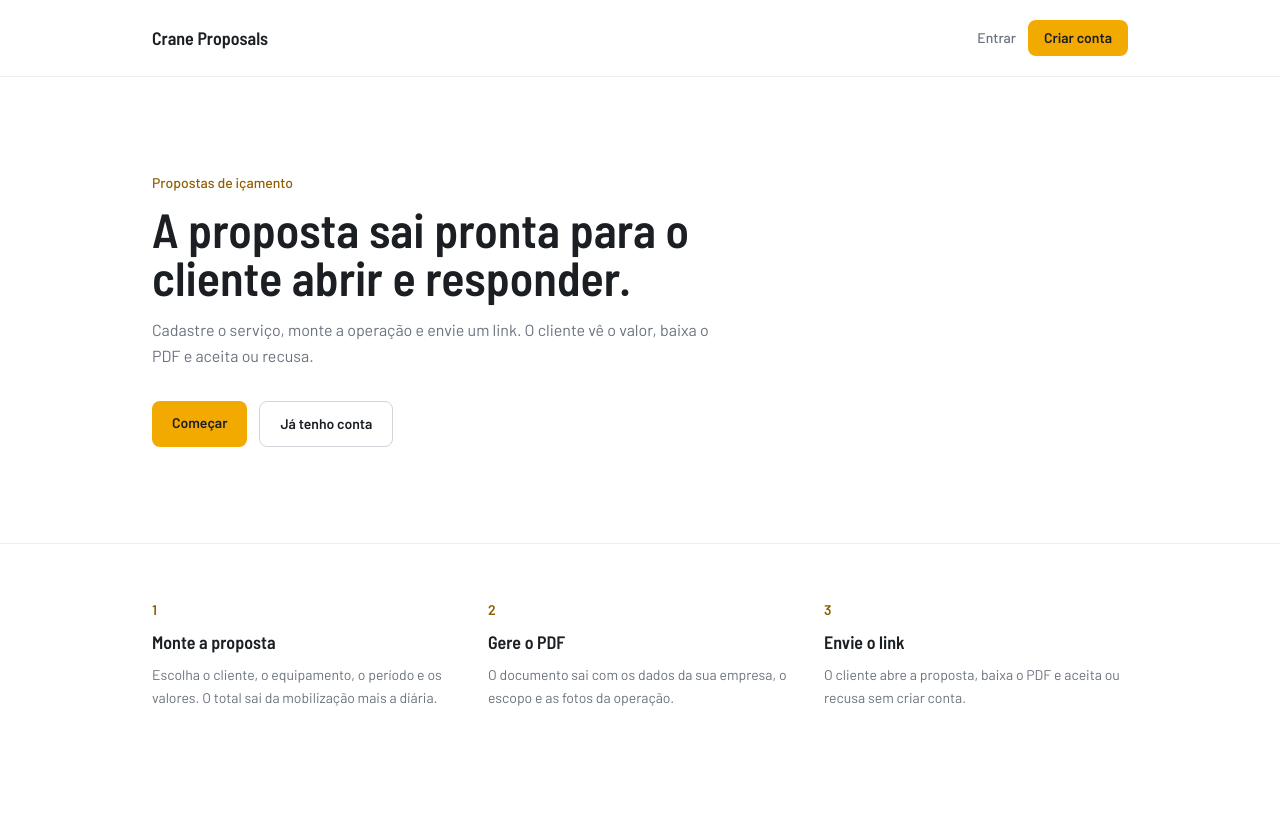
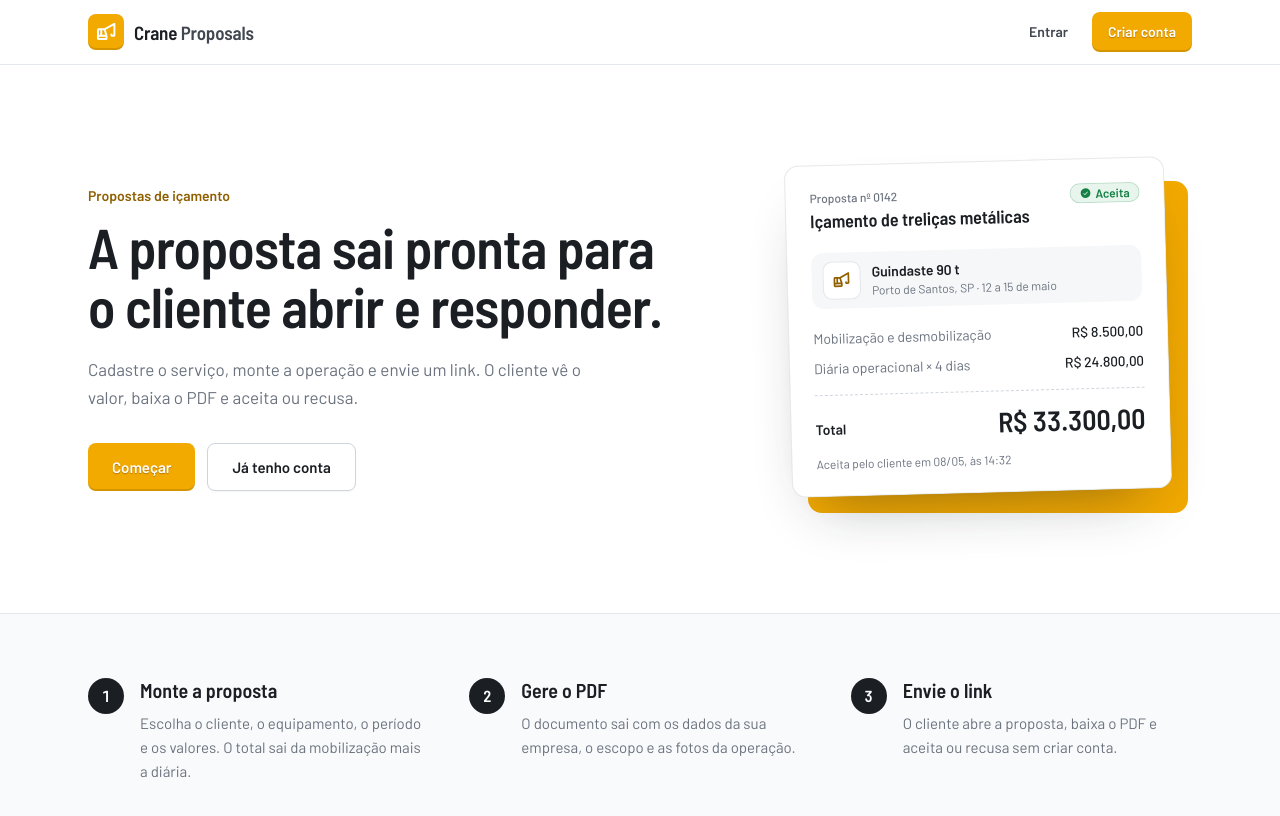
Before and after one commit to arturbordignon/cota, a Next.js app in the folder apps/web/: page / in a window 1280 px wide. Shown: the top 816 px of the page. Built offline with nearby package versions, Linux system fonts and the light colour scheme; no server answers.

Commit message:
Restyle sign-in, sign-up, invite and the landing page.
Replaces the placeholder testimonial with a sample proposal card on the yellow panel.

```diff
--- a/apps/web/src/app/(auth)/layout.tsx
+++ b/apps/web/src/app/(auth)/layout.tsx
@@ -1,8 +1,11 @@
 "use client";
 
+import Link from "next/link";
 import { useEffect } from "react";
 import { useRouter } from "next/navigation";
 
+import { Logo } from "@/components/brand/logo";
+import { ProposalSheet } from "@/components/brand/proposal-sheet";
 import { useCurrentUser } from "@/components/providers/user-provider";
 
 export default function AuthLayout({ children }: { children: React.ReactNode }) {
@@ -25,27 +28,27 @@ export default function AuthLayout({ children }: { children: React.ReactNode })
     );
 
   return (
-    <div className="flex min-h-screen flex-col bg-gradient-to-br from-white via-white to-primary-soft lg:flex-row">
-      <div className="flex w-full flex-1 items-center justify-center px-6 py-12 sm:px-10 lg:px-16">
-        <div className="glass-panel w-full max-w-md bg-white/90 p-8 shadow-lg sm:p-10">
-          {content}
+    <div className="grid min-h-screen bg-white lg:grid-cols-[minmax(0,1fr)_minmax(0,0.95fr)]">
+      <div className="flex flex-col px-6 py-6 sm:px-10 lg:px-16">
+        <Link href="/" className="self-start rounded-lg">
+          <Logo />
+        </Link>
+        <div className="flex flex-1 items-center justify-center py-10">
+          <div className="w-full max-w-[400px]">{content}</div>
         </div>
       </div>
-      <aside className="hidden w-full max-w-xl flex-col justify-between gap-12 bg-surface/70 px-12 py-16 text-ink lg:flex">
-        <div>
-          <span className="rounded-full bg-primary/15 px-3 py-1 text-xs font-semibold uppercase tracking-wide text-primary">
-            Crane Proposals
-          </span>
-          <h2 className="mt-6 text-3xl font-semibold leading-snug text-ink">
-            Transforme pedidos em propostas profissionais em minutos.
+
+      <aside className="hidden overflow-hidden bg-primary lg:flex lg:flex-col lg:justify-center lg:px-14 xl:px-20">
+        <div className="max-w-md">
+          <h2 className="text-balance font-display text-[34px] font-semibold leading-[1.1] text-ink">
+            Do pedido de içamento à proposta aceita, no mesmo fluxo.
           </h2>
-          <p className="mt-4 text-sm leading-relaxed text-muted">
-            Gere PDFs bilíngues, acompanhe status e compartilhe links seguros com seus clientes. Nosso fluxo combina templates ajustáveis com upload de fotos e totalizadores automáticos.
+          <p className="mt-4 text-[15px] leading-relaxed text-ink/75">
+            Monte a operação, gere o PDF com a sua marca e envie um link para o cliente aceitar ou recusar.
           </p>
         </div>
-        <div className="rounded-2xl border border-outline bg-white/70 p-6 shadow-sm">
-          <p className="text-sm text-muted">“Economizamos horas toda semana com o gerador de propostas. Os clientes recebem o PDF e a landing page com a nossa marca em segundos.”</p>
-          <div className="mt-4 text-sm font-semibold text-ink">Ana Ribeiro • Diretora Comercial</div>
+        <div className="mt-10">
+          <ProposalSheet className="rotate-[-1.5deg]" />
         </div>
       </aside>
     </div>
--- a/apps/web/src/app/(auth)/sign-in/page.tsx
+++ b/apps/web/src/app/(auth)/sign-in/page.tsx
@@ -8,6 +8,7 @@ import { useCurrentUser } from "@/components/providers/user-provider";
 import { Button } from "@/components/ui/button";
 import { Input } from "@/components/ui/input";
 import { Label } from "@/components/ui/label";
+import { Notice } from "@/components/ui/notice";
 
 const ACCOUNT_SLUG_KEY = "crane.accountSlug";
 
@@ -57,9 +58,9 @@ export default function SignInPage() {
 
   return (
     <div className="space-y-8">
-      <div className="space-y-2 text-center sm:text-left">
-        <h1 className="text-3xl font-semibold text-ink">Bem-vindo de volta</h1>
-        <p className="text-sm text-muted">
+      <div className="space-y-2">
+        <h1 className="font-display text-[32px] font-semibold leading-tight text-ink">Bem-vindo de volta</h1>
+        <p className="text-[15px] leading-relaxed text-muted">
           Acesse sua conta para continuar gerando propostas e acompanhando clientes.
         </p>
       </div>
@@ -108,18 +109,16 @@ export default function SignInPage() {
           />
         </div>
         {errorMessage ? (
-          <p className="rounded-lg border border-danger/40 bg-danger-soft/20 px-3 py-2 text-xs text-danger">
-            {errorMessage}
-          </p>
+          <Notice tone="danger">{errorMessage}</Notice>
         ) : null}
-        <Button type="submit" className="w-full" disabled={isDisabled}>
+        <Button type="submit" size="lg" className="w-full" disabled={isDisabled}>
           {isSubmitting ? "Entrando..." : "Entrar"}
         </Button>
       </form>
 
-      <div className="text-center text-sm text-muted">
+      <div className="text-sm text-muted">
         Não possui conta?{' '}
-        <Link href="/sign-up" className="font-semibold text-primary hover:underline">
+        <Link href="/sign-up" className="font-semibold text-primary-strong underline-offset-4 hover:underline">
           Criar conta agora
         </Link>
       </div>
--- a/apps/web/src/app/(auth)/sign-up/page.tsx
+++ b/apps/web/src/app/(auth)/sign-up/page.tsx
@@ -8,6 +8,7 @@ import { useCurrentUser } from "@/components/providers/user-provider";
 import { Button } from "@/components/ui/button";
 import { Input } from "@/components/ui/input";
 import { Label } from "@/components/ui/label";
+import { Notice } from "@/components/ui/notice";
 import { Select, SelectItem } from "@/components/ui/select";
 
 export default function SignUpPage() {
@@ -49,9 +50,9 @@ export default function SignUpPage() {
 
   return (
     <div className="space-y-8">
-      <div className="space-y-2 text-center sm:text-left">
-        <h1 className="text-3xl font-semibold text-ink">Criar conta</h1>
-        <p className="text-sm text-muted">
+      <div className="space-y-2">
+        <h1 className="font-display text-[32px] font-semibold leading-tight text-ink">Criar conta</h1>
+        <p className="text-[15px] leading-relaxed text-muted">
           Monte seu ambiente, defina idioma padrão e convide a equipe para colaborar nas propostas.
         </p>
       </div>
@@ -111,18 +112,16 @@ export default function SignUpPage() {
           </Select>
         </div>
         {errorMessage ? (
-          <p className="rounded-lg border border-danger/40 bg-danger-soft/20 px-3 py-2 text-xs text-danger">
-            {errorMessage}
-          </p>
+          <Notice tone="danger">{errorMessage}</Notice>
         ) : null}
-        <Button type="submit" className="w-full" disabled={isDisabled}>
+        <Button type="submit" size="lg" className="w-full" disabled={isDisabled}>
           {isSubmitting ? "Criando conta..." : "Criar conta gratuita"}
         </Button>
       </form>
 
-      <div className="text-center text-sm text-muted">
+      <div className="text-sm text-muted">
         Já possui uma conta?{' '}
-        <Link href="/sign-in" className="font-semibold text-primary hover:underline">
+        <Link href="/sign-in" className="font-semibold text-primary-strong underline-offset-4 hover:underline">
           Entrar
         </Link>
       </div>
--- a/apps/web/src/app/page.tsx
+++ b/apps/web/src/app/page.tsx
@@ -2,6 +2,10 @@
 
 import type { Route } from "next";
 import Link from "next/link";
+
+import { Logo } from "@/components/brand/logo";
+import { ProposalSheet } from "@/components/brand/proposal-sheet";
+import { Button } from "@/components/ui/button";
 
 const passos = [
   {
@@ -21,55 +25,58 @@ const passos = [
 export default function LandingPage() {
   return (
     <div className="min-h-screen bg-white text-ink">
-      <header className="border-b border-outline/40">
-        <div className="mx-auto flex max-w-5xl items-center justify-between px-6 py-5">
-          <span className="font-display text-lg font-semibold">Crane Proposals</span>
-          <div className="flex items-center gap-3">
-            <Link href={"/sign-in" as Route} className="text-sm font-medium text-muted hover:text-ink">
-              Entrar
-            </Link>
-            <Link
-              href={"/sign-up" as Route}
-              className="rounded-lg bg-primary px-4 py-2 text-sm font-semibold text-ink hover:bg-primary/90"
-            >
-              Criar conta
-            </Link>
+      <header className="border-b border-border">
+        <div className="mx-auto flex h-16 max-w-6xl items-center justify-between px-6">
+          <Logo />
+          <div className="flex items-center gap-2">
+            <Button asChild variant="ghost">
+              <Link href={"/sign-in" as Route}>Entrar</Link>
+            </Button>
+            <Button asChild>
+              <Link href={"/sign-up" as Route}>Criar conta</Link>
+            </Button>
           </div>
         </div>
       </header>
 
       <main>
-        <section className="mx-auto max-w-5xl px-6 py-16 md:py-24">
-          <p className="text-sm font-medium text-[var(--color-primary-strong)]">Propostas de içamento</p>
-          <h1 className="mt-3 max-w-2xl font-display text-4xl font-semibold leading-tight md:text-5xl">
-            A proposta sai pronta para o cliente abrir e responder.
-          </h1>
-          <p className="mt-4 max-w-xl text-base leading-relaxed text-muted">
-            Cadastre o serviço, monte a operação e envie um link. O cliente vê o valor, baixa o PDF e aceita ou recusa.
-          </p>
-          <div className="mt-8 flex flex-wrap gap-3">
-            <Link
-              href={"/sign-up" as Route}
-              className="rounded-lg bg-primary px-5 py-3 text-sm font-semibold text-ink hover:bg-primary/90"
-            >
-              Começar
-            </Link>
-            <Link
-              href={"/sign-in" as Route}
-              className="rounded-lg border border-outline px-5 py-3 text-sm font-semibold text-ink hover:bg-primary-soft"
-            >
-              Já tenho conta
-            </Link>
+        <section className="mx-auto grid max-w-6xl items-center gap-12 px-6 py-16 md:py-24 lg:grid-cols-[minmax(0,1.1fr)_minmax(0,0.9fr)]">
+          <div>
+            <p className="text-sm font-semibold text-primary-strong">Propostas de içamento</p>
+            <h1 className="mt-3 max-w-xl text-balance font-display text-[40px] font-semibold leading-[1.05] tracking-[-0.015em] md:text-[56px]">
+              A proposta sai pronta para o cliente abrir e responder.
+            </h1>
+            <p className="mt-5 max-w-lg text-[17px] leading-relaxed text-muted">
+              Cadastre o serviço, monte a operação e envie um link. O cliente vê o valor, baixa o PDF e aceita ou recusa.
+            </p>
+            <div className="mt-8 flex flex-wrap gap-3">
+              <Button asChild size="lg">
+                <Link href={"/sign-up" as Route}>Começar</Link>
+              </Button>
+              <Button asChild size="lg" variant="secondary">
+                <Link href={"/sign-in" as Route}>Já tenho conta</Link>
+              </Button>
+            </div>
+          </div>
+          <div className="flex justify-center pb-6 pr-6 lg:justify-end">
+            <div className="relative w-full max-w-[380px]">
+              <div aria-hidden className="absolute inset-0 translate-x-5 translate-y-5 rounded-2xl bg-primary" />
+              <ProposalSheet className="relative rotate-[-1.5deg]" />
+            </div>
           </div>
         </section>
 
-        <section className="border-t border-outline/40 bg-[var(--color-background)]">
-          <ol className="mx-auto grid max-w-5xl gap-8 px-6 py-14 md:grid-cols-3">
+        <section className="border-t border-border bg-surface-muted/60">
+          <ol className="mx-auto grid max-w-6xl gap-10 px-6 py-16 md:grid-cols-3">
             {passos.map((passo, indice) => (
-              <li key={passo.titulo}>
-                <p className="text-sm font-semibold text-[var(--color-primary-strong)]">{indice + 1}</p>
-                <h2 className="mt-2 text-lg font-semibold">{passo.titulo}</h2>
-                <p className="mt-2 text-sm leading-relaxed text-muted">{passo.texto}</p>
+              <li key={passo.titulo} className="flex gap-4">
+                <span className="tabular flex h-9 w-9 shrink-0 items-center justify-center rounded-full bg-ink font-display text-base font-semibold text-white">
+                  {indice + 1}
+                </span>
+                <div>
+                  <h2 className="text-xl font-semibold leading-tight">{passo.titulo}</h2>
+                  <p className="mt-2 text-[15px] leading-relaxed text-muted">{passo.texto}</p>
+                </div>
               </li>
             ))}
           </ol>
```
Also changed, not shown: apps/web/src/app/(auth)/accept-invite/page.tsx (+15 -16 lines).
